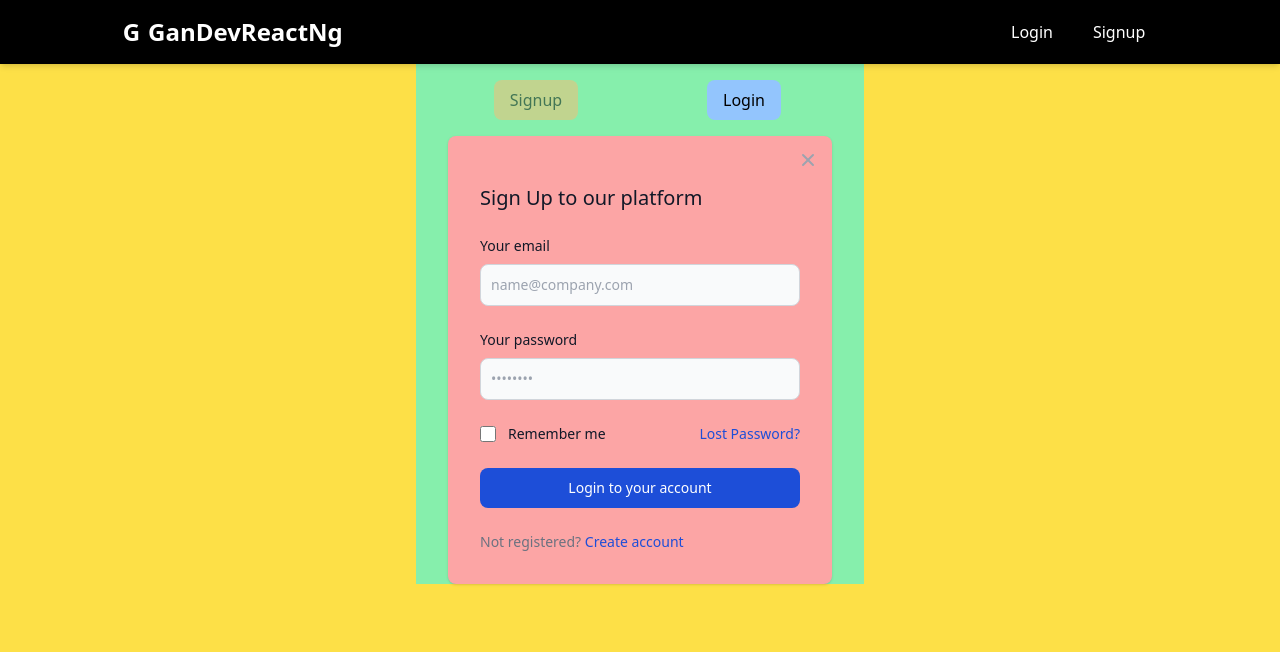
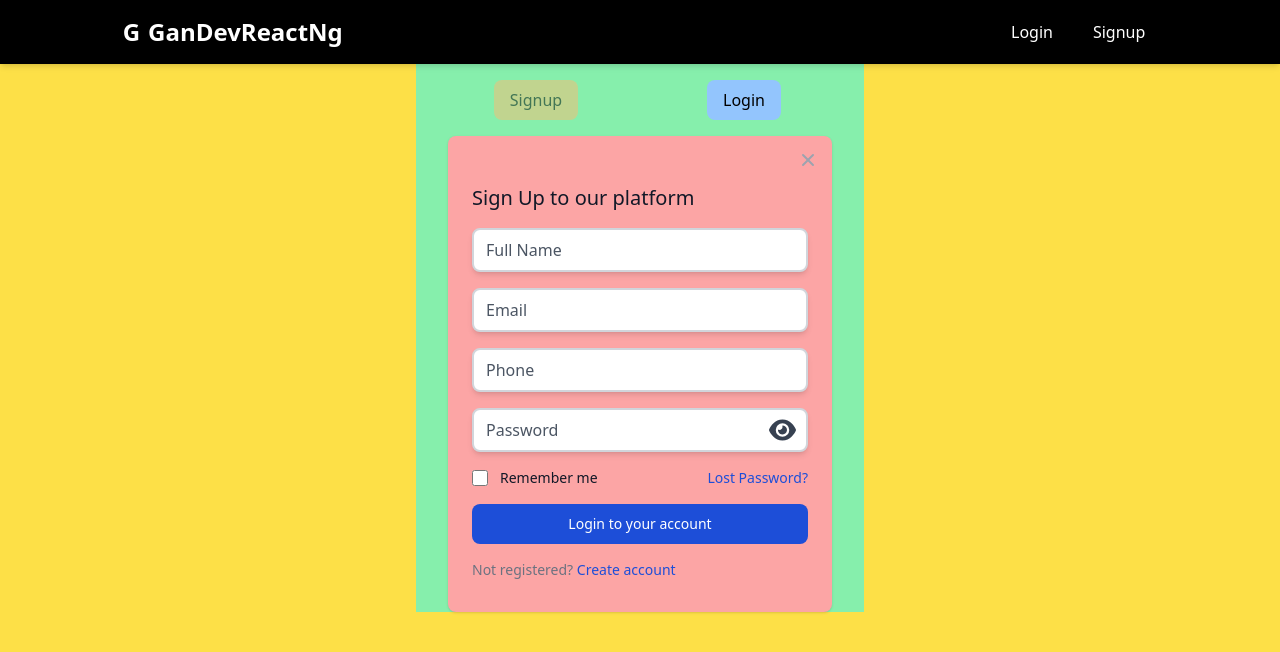
Before and after one commit to ganeshmaharna/MindAddaProject, a React (Vite) app: page /users/sign_up in a window 1280 px wide. Shown: the top 652 px of the page. Built offline with nearby package versions, Linux system fonts and the light colour scheme.

Commit message:
Added the signup page changes and AibotPage Design

```diff
--- a/package.json
+++ b/package.json
@@ -10,6 +10,8 @@
     "preview": "vite preview"
   },
   "dependencies": {
+    "@fortawesome/free-solid-svg-icons": "^6.5.1",
+    "@fortawesome/react-fontawesome": "^0.2.0",
     "flowbite": "^2.2.1",
     "react": "^18.2.0",
     "react-dom": "^18.2.0",
--- a/src/Auth/LoginCard.jsx
+++ b/src/Auth/LoginCard.jsx
@@ -1,15 +1,20 @@
 // eslint-disable-next-line no-unused-vars
 import React, { useState } from "react";
 import { useNavigate } from "react-router-dom";
+import { FontAwesomeIcon } from "@fortawesome/react-fontawesome";
+import { faEye, faEyeSlash } from "@fortawesome/free-solid-svg-icons";
 
 // eslint-disable-next-line react/prop-types
-const LoginCard = ({onAuthentication}) => {
+const LoginCard = ({ onAuthentication }) => {
+  const [showPassword, setShowPassword] = useState(true);
   const navigate = useNavigate();
   const [email, setEmail] = useState("");
   const [password, setPassword] = useState("");
 
   const authenticateUser = async () => {
     // Simulate authentication logic
+    console.log("this is my email", email);
+    console.log("this is my password", password);
     if (email === "ganesh@gmail.com" && password === "123456") {
       onAuthentication();
       navigate("/");
@@ -47,7 +52,7 @@ const LoginCard = ({onAuthentication}) => {
           </button>
         </div>
         <form
-          className="space-y-6 px-6 lg:px-8 pb-4 sm:pb-6 xl:pb-8"
+          className="space-y-6 px-6 pb-4 sm:pb-6 xl:pb-8"
           action="#"
           onSubmit={handleLogin}
         >
@@ -55,40 +60,45 @@ const LoginCard = ({onAuthentication}) => {
             Sign in to our platform
           </h3>
           <div>
-            <label
-              htmlFor="email"
-              className="text-sm font-medium text-gray-900 block mb-2 dark:text-gray-300"
-            >
-              Your email
-            </label>
             <input
               type="email"
               name="email"
               id="email"
               value={email}
               onChange={(e) => setEmail(e.target.value)}
-              className="bg-gray-50 border border-gray-300 text-gray-900 sm:text-sm rounded-lg focus:ring-blue-500 focus:border-blue-500 block w-full p-2.5 dark:bg-gray-600 dark:border-gray-500 dark:placeholder-gray-400 dark:text-white"
-              placeholder="name@company.com"
+              className="text-md block px-3 py-3 rounded-lg w-full
+              bg-white border-2 border-gray-300 placeholder-gray-600 shadow-md
+              focus:placeholder-gray-500
+              focus:bg-white
+              focus:border-gray-600
+              focus:outline-none"
+              placeholder="Email"
               required=""
             />
           </div>
+
           <div>
-            <label
-              htmlFor="password"
-              className="text-sm font-medium text-gray-900 block mb-2 dark:text-gray-300"
-            >
-              Your password
-            </label>
-            <input
-              type="password"
-              name="password"
-              id="password"
-              value={password}
-              onChange={(e) => setPassword(e.target.value)}
-              placeholder="••••••••"
-              className="bg-gray-50 border border-gray-300 text-gray-900 sm:text-sm rounded-lg focus:ring-blue-500 focus:border-blue-500 block w-full p-2.5 dark:bg-gray-600 dark:border-gray-500 dark:placeholder-gray-400 dark:text-white"
-              required=""
-            />
+            <div className="relative">
+              <input
+                placeholder="Password"
+                onChange={(e) => setPassword(e.target.value)}
+                type={showPassword ? "text" : "password"}
+                value={password}
+                className="text-md block px-3 py-3 rounded-lg w-full
+                     bg-white border-2 border-gray-300 placeholder-gray-600 shadow-md
+                     focus:placeholder-gray-500
+                     focus:bg-white
+                     focus:border-gray-600
+                     focus:outline-none"
+              />
+              <div className="absolute inset-y-0 right-0 pr-3 flex items-center text-sm leading-5">
+                <FontAwesomeIcon
+                  icon={showPassword ? faEye : faEyeSlash}
+                  className="h-6 text-gray-700 cursor-pointer"
+                  onClick={() => setShowPassword(!showPassword)}
+                />
+              </div>
+            </div>
           </div>
           <div className="flex justify-between">
             <div className="flex items-start">
--- a/src/Auth/SignupCard.jsx
+++ b/src/Auth/SignupCard.jsx
@@ -1,7 +1,10 @@
 // eslint-disable-next-line no-unused-vars
-import React from "react";
+import React, { useState } from "react";
+import { FontAwesomeIcon } from "@fortawesome/react-fontawesome";
+import { faEye, faEyeSlash } from "@fortawesome/free-solid-svg-icons";
 
 const SignupCard = () => {
+  const [showPassword, setShowPassword] = useState(true);
   return (
     <div className="relative w-full max-w-md px-4 h-full md:h-auto mx-auto bg-green-300">
       <div className="bg-red-300 rounded-lg shadow relative dark:bg-gray-700">
@@ -26,43 +29,77 @@ const SignupCard = () => {
           </button>
         </div>
         <form
-          className="space-y-6 px-6 lg:px-8 pb-4 sm:pb-6 xl:pb-8"
+          className="space-y-4 px-6 lg:px-6 pb-4 sm:pb-6 xl:pb-8"
           action="#"
         >
           <h3 className="text-xl font-medium text-gray-900 dark:text-white">
             Sign Up to our platform
           </h3>
           <div>
-            <label
-              htmlFor="email"
-              className="text-sm font-medium text-gray-900 block mb-2 dark:text-gray-300"
-            >
-              Your email
-            </label>
+            <input
+              type="text"
+              name="name"
+              id="name"
+              className="text-md block px-3 py-2 rounded-lg w-full
+              bg-white border-2 border-gray-300 placeholder-gray-600 shadow-md
+              focus:placeholder-gray-500
+              focus:bg-white
+              focus:border-gray-600
+              focus:outline-none"
+              placeholder="Full Name"
+              required=""
+            />
+          </div>
+          <div>
             <input
               type="email"
               name="email"
               id="email"
-              className="bg-gray-50 border border-gray-300 text-gray-900 sm:text-sm rounded-lg focus:ring-blue-500 focus:border-blue-500 block w-full p-2.5 dark:bg-gray-600 dark:border-gray-500 dark:placeholder-gray-400 dark:text-white"
-              placeholder="name@company.com"
+              className="text-md block px-3 py-2 rounded-lg w-full
+              bg-white border-2 border-gray-300 placeholder-gray-600 shadow-md
+              focus:placeholder-gray-500
+              focus:bg-white
+              focus:border-gray-600
+              focus:outline-none"
+              placeholder="Email"
               required=""
             />
           </div>
           <div>
-            <label
-              htmlFor="password"
-              className="text-sm font-medium text-gray-900 block mb-2 dark:text-gray-300"
-            >
-              Your password
-            </label>
             <input
-              type="password"
-              name="password"
-              id="password"
-              placeholder="••••••••"
-              className="bg-gray-50 border border-gray-300 text-gray-900 sm:text-sm rounded-lg focus:ring-blue-500 focus:border-blue-500 block w-full p-2.5 dark:bg-gray-600 dark:border-gray-500 dark:placeholder-gray-400 dark:text-white"
+              type="phone"
+              name="phone"
+              id="phone"
+              className="text-md block px-3 py-2 rounded-lg w-full
+              bg-white border-2 border-gray-300 placeholder-gray-600 shadow-md
+              focus:placeholder-gray-500
+              focus:bg-white
+              focus:border-gray-600
+              focus:outline-none"
+              placeholder="Phone"
               required=""
             />
+          </div>
+          <div>
+            <div className="relative">
+              <input
+                placeholder="Password"
+                type={showPassword ? "text" : "password"}
+                className="text-md block px-3 py-2 rounded-lg w-full
+                bg-white border-2 border-gray-300 placeholder-gray-600 shadow-md
+                focus:placeholder-gray-500
+                focus:bg-white
+                focus:border-gray-600
+                focus:outline-none"
+              />
+              <div className="absolute inset-y-0 right-0 pr-3 flex items-center text-sm leading-5">
+                <FontAwesomeIcon
+                  icon={showPassword ? faEye : faEyeSlash}
+                  className="h-6 text-gray-700 cursor-pointer"
+                  onClick={() => setShowPassword(!showPassword)}
+                />
+              </div>
+            </div>
           </div>
           <div className="flex justify-between">
             <div className="flex items-start">
--- a/src/Pages/AibotPage.jsx
+++ b/src/Pages/AibotPage.jsx
@@ -1,13 +1,46 @@
+/* eslint-disable react/no-unescaped-entities */
 // eslint-disable-next-line no-unused-vars
-import React from 'react';
-import Navbar from '../components/Navbar';
+import React, { useState } from "react";
+import Navbar from "../components/Navbar";
+import iconImage from "../assets/1.png";
 
 const AibotPage = () => {
   return (
     <>
-      <Navbar/>
-      <div className="flex mx-auto w-2/5 h-72 mt-20 bg-blue-300 rounded-lg">
-        h
+      <Navbar />
+      <div className="flex flex-col mx-auto w-2/5 mt-20">
+        <div className="w-full bg-cardheader py-2 px-4 flex rounded-t-lg">
+          <img
+            className="rounded-circle"
+            alt="AI Assistant"
+            width="30"
+            height="30"
+            src={iconImage}
+          />
+          <h2 className="font-bold text-white text-lg pl-2">Ask AI Anything</h2>
+        </div>
+        <div className="w-full bg-cardbody flex flex-col rounded-b-lg">
+          <form
+            className="ai-conversation-form px-8 py-4"
+            action="/ai_conversations"
+            acceptCharset="UTF-8"
+            method="post"
+          >
+            <textarea
+              className="form-control text-lg bg-transparent text-white w-full border-none focus:border-none outline-none focus:outline-none"
+              placeholder="What do you want AI to create?"
+              required="required"
+              rows="4"
+              name="ai_conversation[body]"
+              id="ai_conversation_body"
+            ></textarea>
+            <div className="float-right bg-aibtn rounded-md p-2">
+              <button type="submit" className="btn btn-sm btn-primary">
+                Generate with AI
+              </button>
+            </div>
+          </form>
+        </div>
       </div>
     </>
   );
--- a/tailwind.config.js
+++ b/tailwind.config.js
@@ -9,6 +9,9 @@ export default {
     extend: {
       colors: {
         whothisli: "#FFDB15",
+        cardheader:"#222",
+        cardbody:"#444",
+        aibtn:"#fbe137"
       },
     },
   },
```
Also changed, not shown: 1 other file (tests, documents, lock files or other folders).
